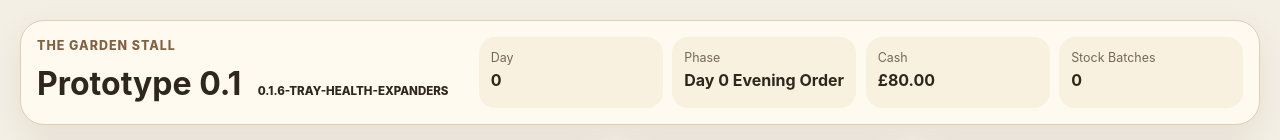
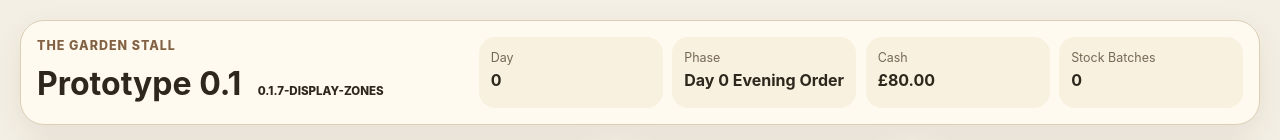
Before and after one commit to dangeddes46-hash/garden-stall, a React (Vite) app in the folder prototype/: page / in a window 1280 px wide. Shown: the top 140 px of the page. Built offline with nearby package versions, Linux system fonts and the light colour scheme.

Commit message:
Bump prototype version for display zones

```diff
--- a/prototype/src/state/initialState.js
+++ b/prototype/src/state/initialState.js
@@ -1,7 +1,7 @@
 import { PHASES, STARTING_CASH } from '../data/constants.js';
 
 export const initialState = {
-  prototypeVersion: '0.1.6-tray-health-expanders',
+  prototypeVersion: '0.1.7-display-zones',
   phase: PHASES.DAY0_ORDER,
   currentDay: 0,
   cash: STARTING_CASH,
```
